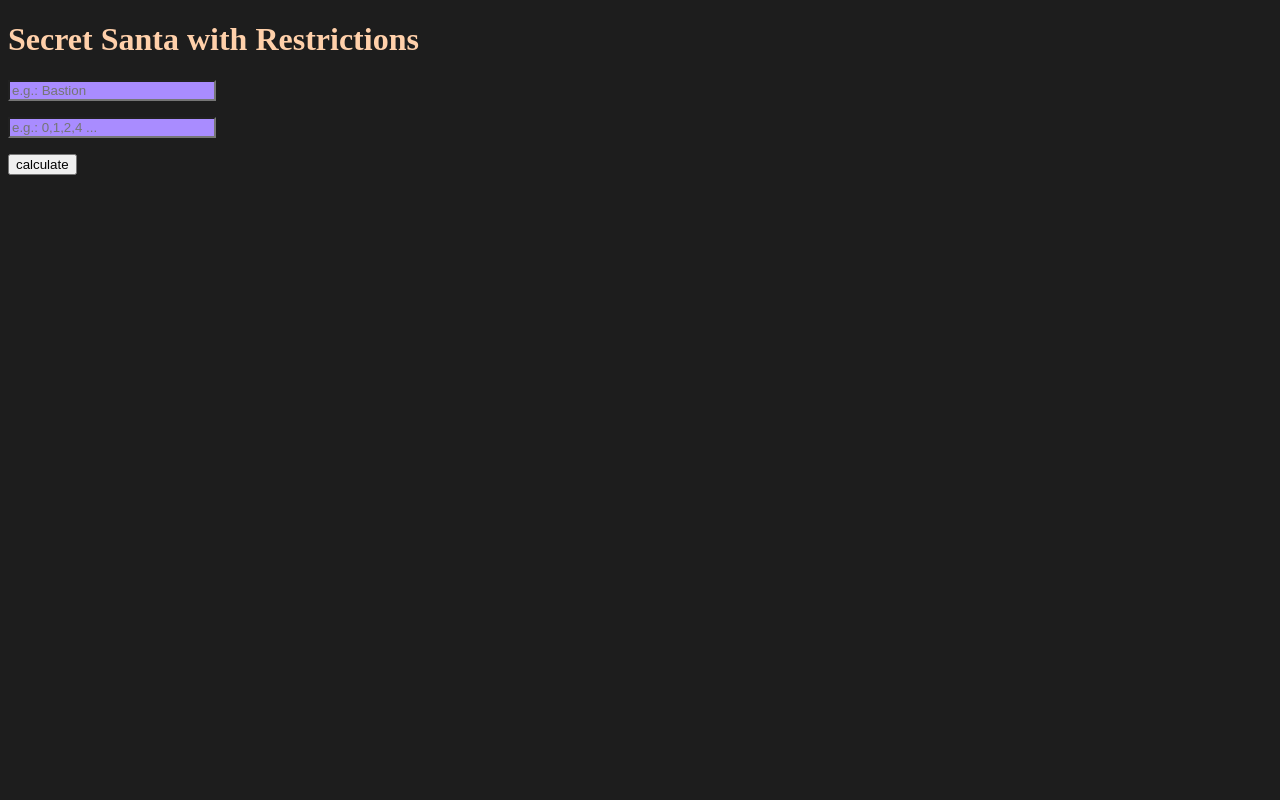
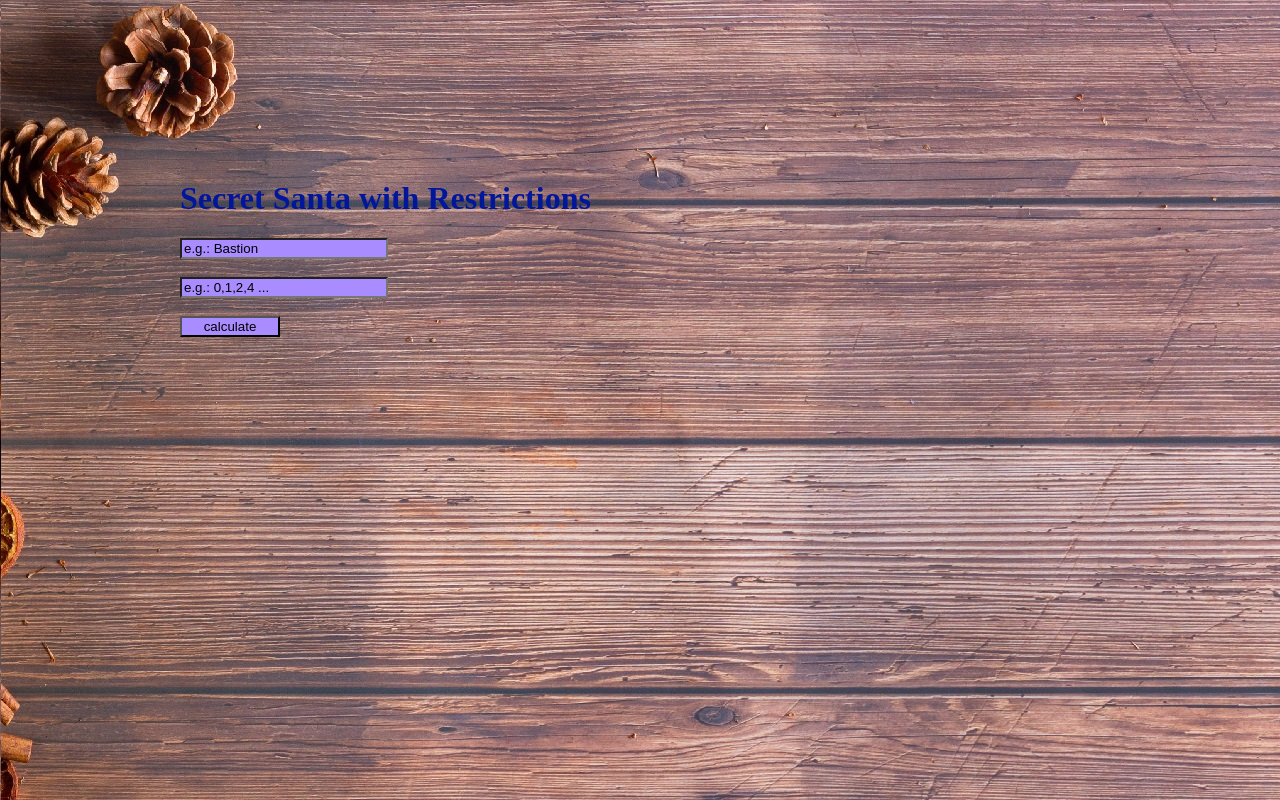
Before and after one commit to Letssharearow/secretsantarestrictions, a plain HTML site: page index.html in a window 1280 px wide. Drawn offline with Linux system fonts and the light colour scheme.

Commit message:
First GitHubCommit

```diff
--- a/index.html
+++ b/index.html
@@ -9,15 +9,13 @@
     <h1>Secret Santa with Restrictions</h1>
     <input class="input" type="text" placeholder="e.g.: Bastion" name="Name" id="nameInput" />
     <br/>
-    <div>
+    <br/>
+    <input class="input" type="text" placeholder="e.g.: 0,1,2,4 ..." name="restrictions" id="restrictionInput" />
+    <br/>
+    <br/>
+    <input class="button" id="calculate" type="button" value="calculate">
       <p id="nameOutput" class="text"></p>
-    </div>
-	<input class="input" type="text" placeholder="e.g.: 0,1,2,4 ..." name="restrictions" id="restrictionInput" />
-    <br/>
-    <div>
       <p id="restrictionOutput" class="text"></p>
-    </div>
-	<input id="calculate" type="button" value="calculate">
 
 	<p class="error" id="error"></p>
     <script src="script.js"></script>
--- a/style.css
+++ b/style.css
@@ -1,21 +1,32 @@
 body{
-    background-color: rgb(29, 29, 29);
+    background-image: url("assets/background.jpg");
+    margin: 180px;
 }
 
 h1{
-    color: rgb(255, 208, 170);
+    color: rgb(0, 23, 155);
 }
 
 p{
-    color: rgb(255, 0, 0);
+    color: rgb(0, 0, 0);
+    background-color: brown;
+    width: 200px;
 }
 
-.input{
+input{
     background-color: rgb(169, 140, 255);
     width: 200px;
 }
 
+input::placeholder{
+    color: rgb(0, 0, 0);
+}
+
+.button{
+    width: 100px;
+}
+
 .error{
     font-size: 20px;
-    color: red;
+    color: rgb(0, 255, 21);
 }
```
Also changed, not shown: assets/background.jpg (added), 3 other files.
